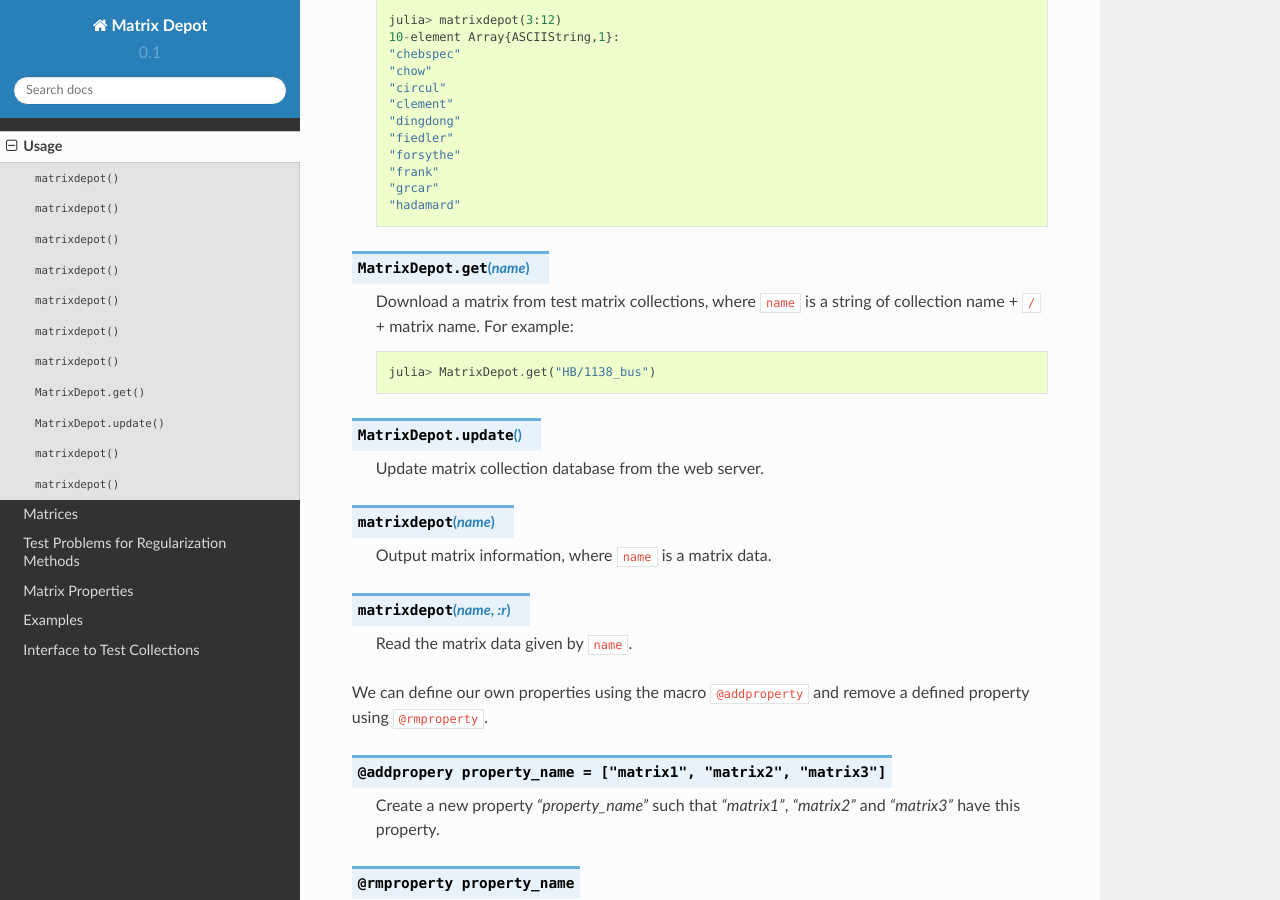
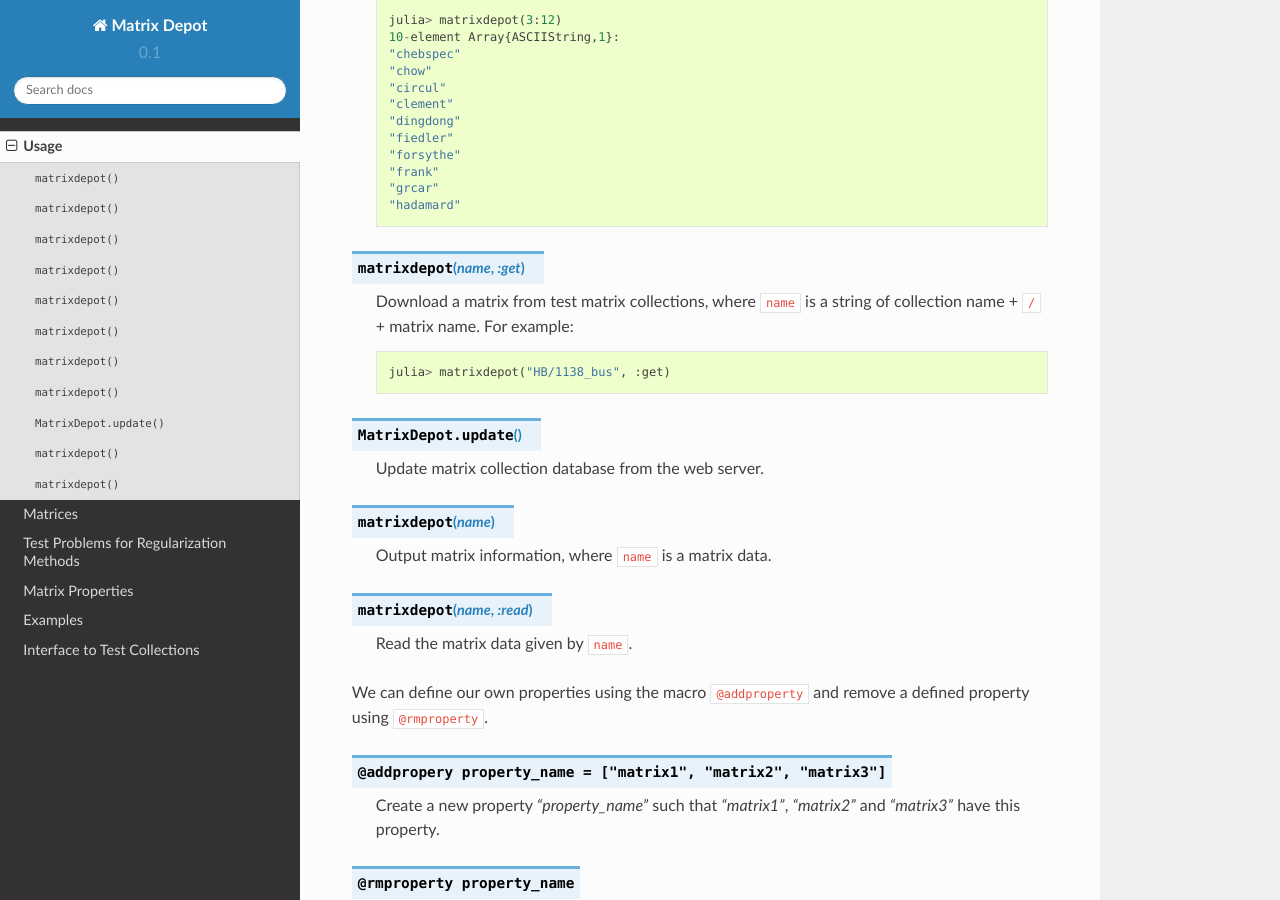
Before and after one commit to JuliaLinearAlgebra/MatrixDepot.jl, a Sphinx documentation site: the page built from doc/usage.rst, in a window 1280 px wide and 900 px high, scrolled down 1830 px. Built offline with Sphinx 7.4.7 and the Read the Docs theme 2.0.0, drawn with Linux system fonts in a browser that asks for light colours.

Commit message:
update usage info

```diff
--- a/doc/usage.rst
+++ b/doc/usage.rst
@@ -103,13 +103,13 @@
      "grcar"
      "hadamard"
 
-.. function:: MatrixDepot.get(name)
+.. function:: matrixdepot(name, :get)
 
     Download a matrix from test matrix collections, where
     ``name`` is a string of collection name + ``/`` + matrix name.
     For example::
 
-      julia> MatrixDepot.get("HB/1138_bus")
+      julia> matrixdepot("HB/1138_bus", :get)
 
 
 .. function:: MatrixDepot.update()
@@ -121,7 +121,7 @@
 
     Output matrix information, where ``name`` is a matrix data.
 
-.. function:: matrixdepot(name, :r)
+.. function:: matrixdepot(name, :read)
 
     Read the matrix data given by ``name``.
 
```
